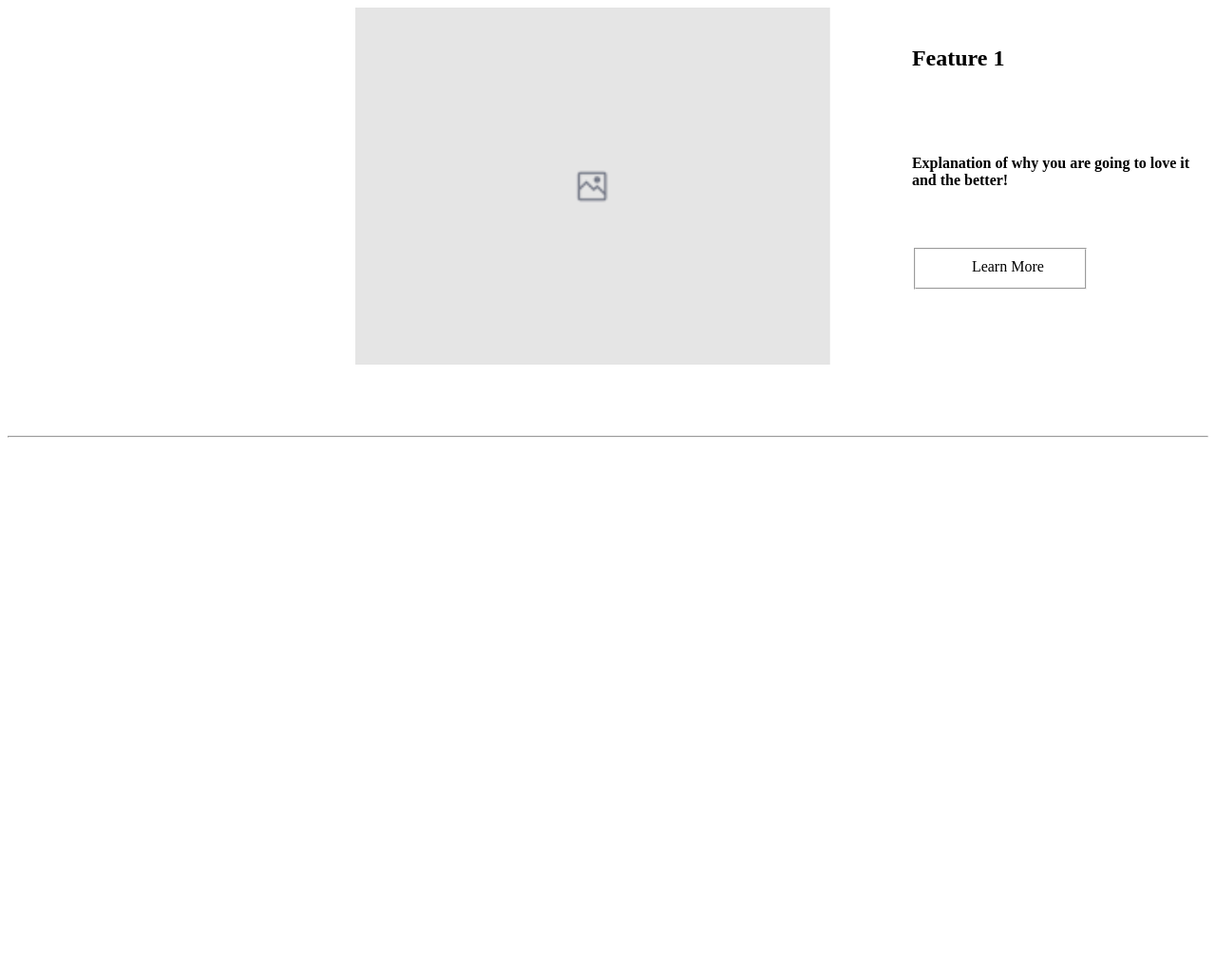
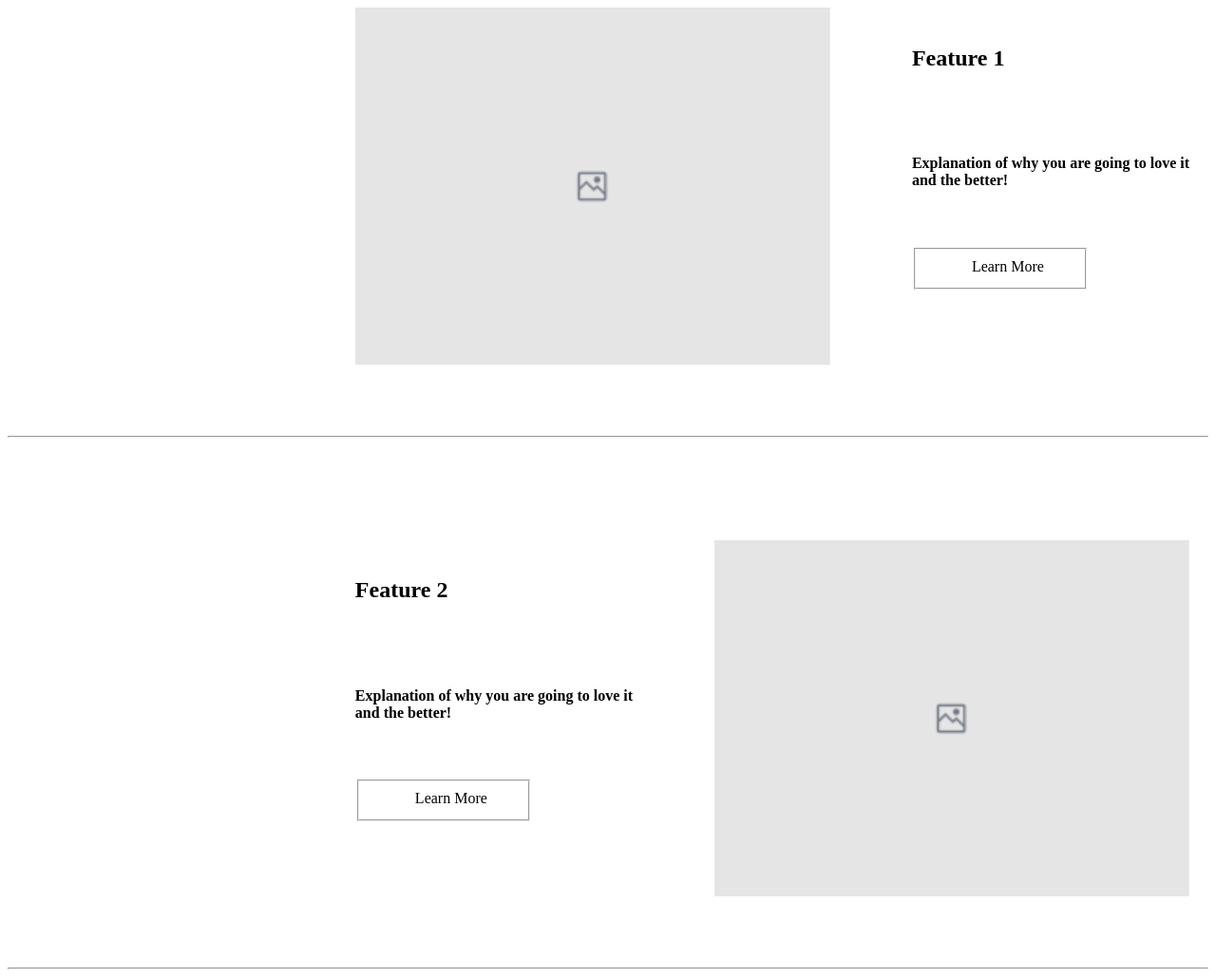
Before and after one commit to Danil21M/Basic-frontend-dev-labs, a plain HTML site: page lab2_index.html in a window 1280 px wide. Shown: the part 787-1816 px from the top of the page at 95% size. Before the commit the page ends 1256 px from the top, so only its background shows below. Drawn offline with Linux system fonts and the light colour scheme.

Commit message:
ready block3

```diff
--- a/lab2_index.html
+++ b/lab2_index.html
@@ -104,7 +104,47 @@
             </div>
         </section>
         <hr>
+        <section class="block2">
+            <pre>
 
+
+
+
+            </pre>
+            <div class="heading_2">
+            </div>
+            <div class="Feature 2">
+                <table>
+                    <tr>
+                        <td colspan="4"></td>
+                        <td></td>
+                    </tr>
+                    <tr>
+                        <td rowspan="4"><pre>                                              </pre></td>
+                        <td colspan="2"><h2>Feature 2</h2></td>
+                        <td rowspan="4"><pre>          </pre></td>
+
+                        <td rowspan="4"><img src=./images/img1.png alt="img" width="500px"></td>
+                    </tr>
+                    <tr>
+                        <td colspan="2"><h4>Explanation of why you are going to love it<br>and the better!</h4></td></tr>
+                    <tr>
+                        <td><fieldset><table><tr><td></td><td></td><td></td><td></td><td></td><td></td><td></td><td></td><td></td><td></td><td></td><td>Learn More</td></tr></table></fieldset></td>
+                        <td><pre>           </pre></td>
+                    </tr>
+                    <tr>
+                        <td colspan="2"><pre>
+                        </pre></td>
+                    </tr>
+                    <tr>
+                        <td colspan="5"><pre>
+
+                        </pre></td>
+                    </tr>
+                </table>
+            </div>
+        </section>
+        <hr>
     </main>
 </body>
 </html>
```
